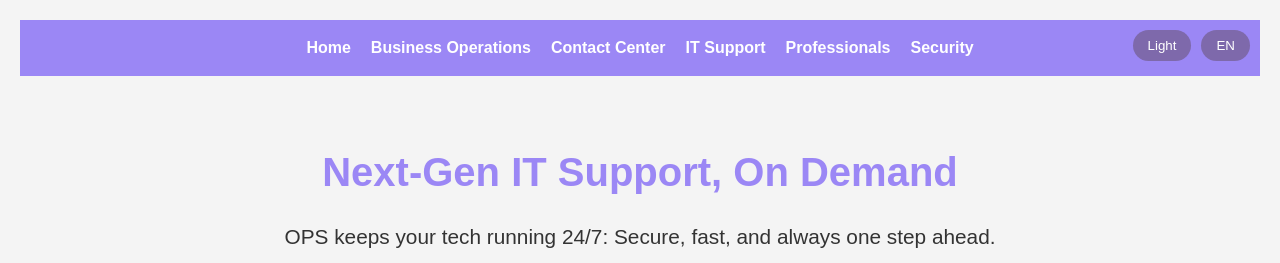
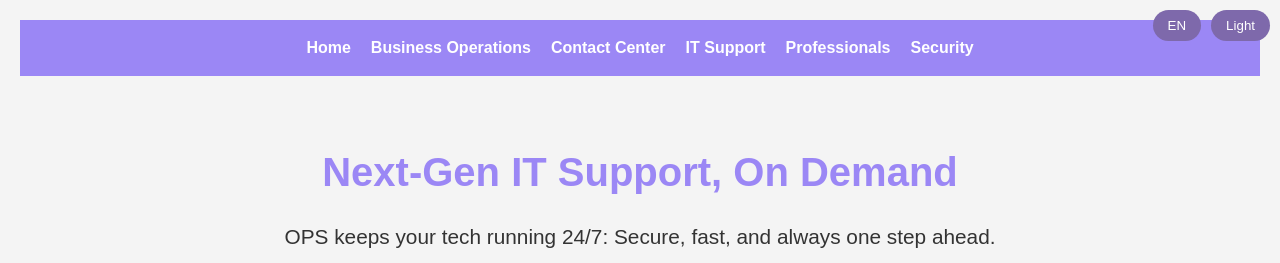
Before and after one commit to uxtq-1/on-guard, a plain HTML site: page it-support.html in a window 1280 px wide. Shown: the top 263 px of the page. Drawn offline with Linux system fonts and the light colour scheme.

Commit message:
Update it-support.html

```diff
--- a/it-support.html
+++ b/it-support.html
@@ -49,10 +49,11 @@
         <li><a href="security.html" data-en="Security" data-es="Seguridad">Security</a></li>
       </ul>
     </nav>
-    <!-- Theme and Language Toggle for Desktop -->
+  </header>
+      <!-- Theme and Language Toggle for Desktop -->
     <div class="toggle-container">
-      <button id="theme-toggle-desktop">Light</button>
-      <button id="language-toggle-desktop">EN</button>
+    <button class="mobile-nav-item" id="language-toggle-mobile">EN</button>
+    <button class="mobile-nav-item" id="theme-toggle-mobile">Light</button>
     </div>
   </header>
 
```
